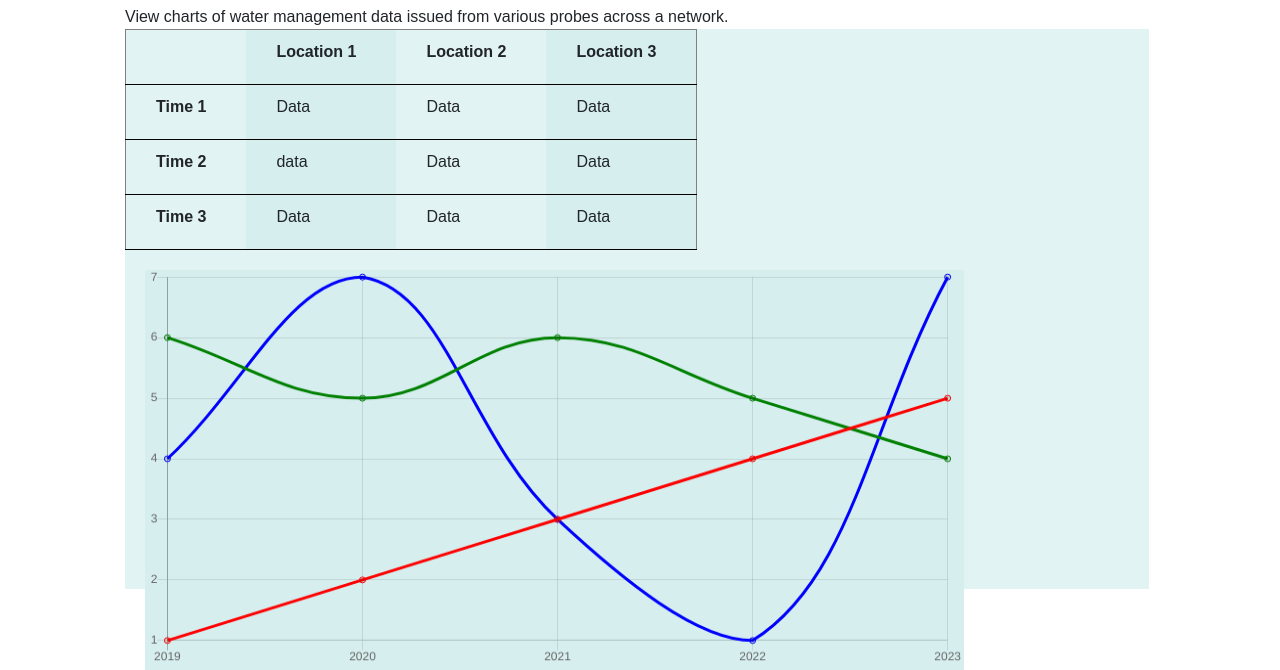
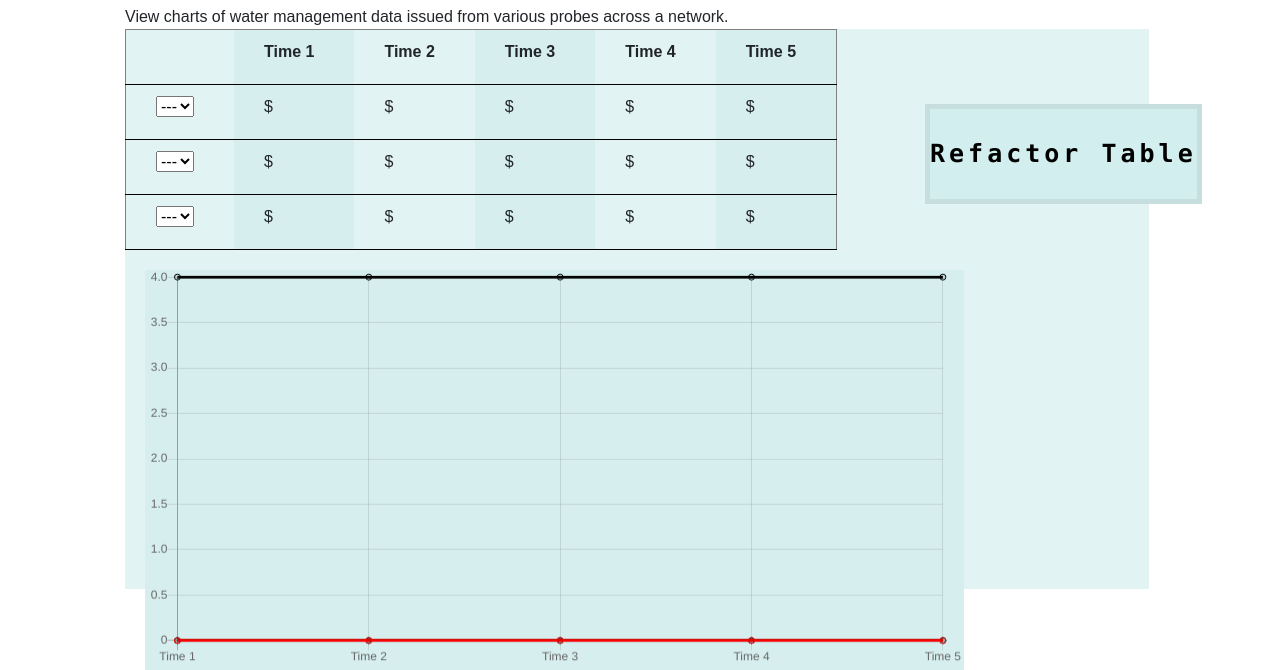
Before and after one commit to JoFGD/WaterManagement, a plain HTML site: page index.html in a window 1280 px wide. Shown: the part 131-801 px from the top of the page. Drawn offline with nearby package versions, Linux system fonts and the light colour scheme.

Commit message:
Add files via upload

```diff
--- a/index.html
+++ b/index.html
@@ -6,7 +6,12 @@
     <script src="https://cdnjs.cloudflare.com/ajax/libs/Chart.js/2.5.0/Chart.min.js"></script>
     <link href="https://cdn.jsdelivr.net/npm/bootstrap@5.3.0-alpha1/dist/css/bootstrap.min.css" rel="stylesheet">
     <script src="https://cdn.jsdelivr.net/npm/bootstrap@5.3.0-alpha1/dist/js/bootstrap.bundle.min.js"></script>
+    <script src="src/ctrl/initialise.js"></script>
+    <script src="src/view/updateData.js"></script>
     <link rel="stylesheet" href="style.css">
+    <script>
+        window.onload = updateData.setupUserInterface;
+    </script>
 </head>
 <body>
     <div class="container">
@@ -21,30 +26,39 @@
         </div>
       </div>
         <div class="data">
-            <table class="datatable" border="1">
+            <input type="button" value="Refactor Table"  id="RefactorButton" />
+            <table id="datatable" class="datatable" border="1">
                 <tr>
                     <th></th>
-                    <th>Location 1</th>
-                    <th>Location 2</th>
-                    <th>Location 3</th>
+                    <th>Time 1</th>
+                    <th>Time 2</th>
+                    <th>Time 3</th>
+                    <th>Time 4</th>
+                    <th>Time 5</th>
                 </tr>
-                <tr>
-                    <th>Time 1</th>
-                    <td>Data</td>
-                    <td>Data</td>
-                    <td>Data</td>
+                <tr id="tr1">
+                    <th><label for="LocSelect1"></label><select name="select1" id="LocSelect1"><option value=""> --- </option></select></th>
+                    <td>$</td>
+                    <td>$</td>
+                    <td>$</td>
+                    <td>$</td>
+                    <td>$</td>
                 </tr>
-                <tr>
-                    <th>Time 2</th>
-                    <td>data</td>
-                    <td>Data</td>
-                    <td>Data</td>
+                <tr id="tr2">
+                    <th><label for="LocSelect2"></label><select name="select2" id="LocSelect2"><option value=""> --- </option></select></th>
+                    <td>$</td>
+                    <td>$</td>
+                    <td>$</td>
+                    <td>$</td>
+                    <td>$</td>
                 </tr>
-                <tr>
-                    <th>Time 3</th>
-                    <td>Data</td>
-                    <td>Data</td>
-                    <td>Data</td>
+                <tr id="tr3">
+                    <th><label for="LocSelect3"></label><select name="select3" id="LocSelect3"><option value=""> --- </option></select></th>
+                    <td>$</td>
+                    <td>$</td>
+                    <td>$</td>
+                    <td>$</td>
+                    <td>$</td>
                 </tr>
             </table>
             <canvas class="myChart" id="myChart" style="width:80%;max-height: 400px;max-width:80%; margin:20px"></canvas>
@@ -52,24 +66,28 @@
     </div>
     <script>
         function updateChart(){
-            var xValues = [2019,2020,2021,2022,2023];
+            var xValues = ["Time 1","Time 2","Time 3","Time 4","Time 5"];
             new Chart("myChart", {
                 type: "line",
                 data: {
                     labels: xValues,
                     datasets: [{
-                    data: [1,2,3,4,5],
+                    data: [0,0,0,0,0],
                     borderColor: "red",
+                    fill: true
+                }, {
+                    data: [0,0,0,0,0],
+                    borderColor: "green",
+                    fill: true
+                }, {
+                    data: [0,0,0,0,0],
+                    borderColor: "blue",
                     fill: false
                 }, {
-                    data: [6,5,6,5,4],
-                    borderColor: "green",
-                    fill: false
-                }, {
-                    data: [4,7,3,1,7],
-                    borderColor: "blue",
-                    fill: false
-                }]
+                        data: [4,4,4,4,4],
+                        borderColor: "black",
+                        fill: false
+                    }]
                 },
                     options: {
                     legend: {display: false}
--- a/style.css
+++ b/style.css
@@ -27,6 +27,22 @@
     position: absolute;
 }
 
+#RefactorButton{
+    background: rgb(210, 238, 238);
+    font-size: 25px;
+    font-family: Monaco,serif;
+    font-weight: bold;
+    letter-spacing: 4px;
+    border: 5px solid #c6dede;
+    cursor: pointer;
+    position: absolute;
+    height: 100px;
+    top:75px;
+    left: 800px;
+    transition: 0.2s all;
+    display: block;
+}
+
 tr {
     border-bottom: 1px solid #000;
     border-top: black;
```
Also changed, not shown: updateData.js (+106 -0 lines).
